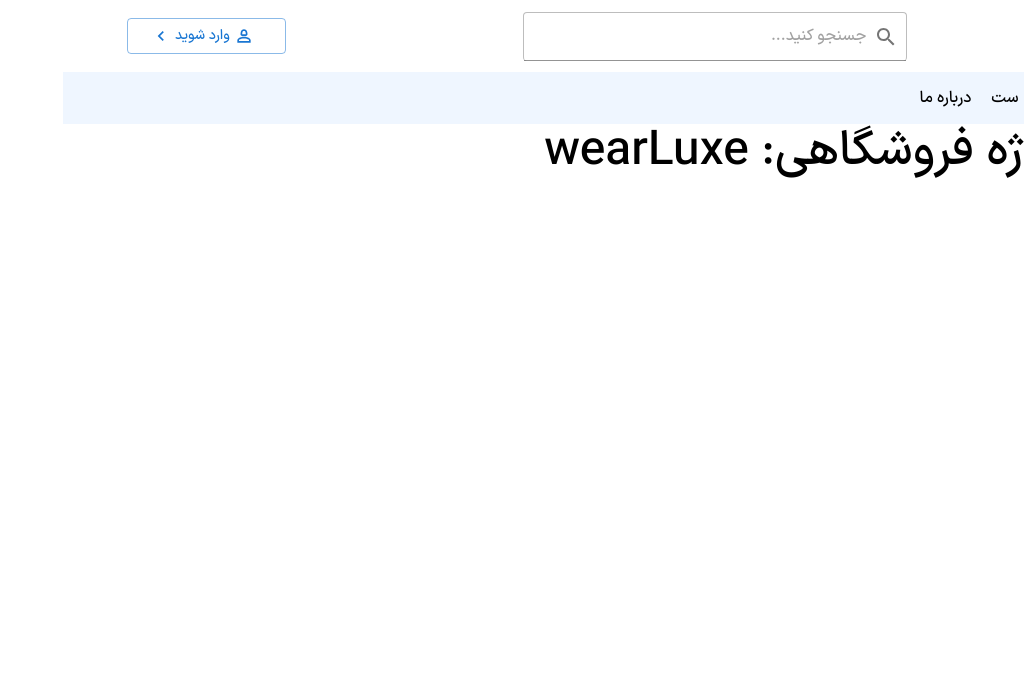
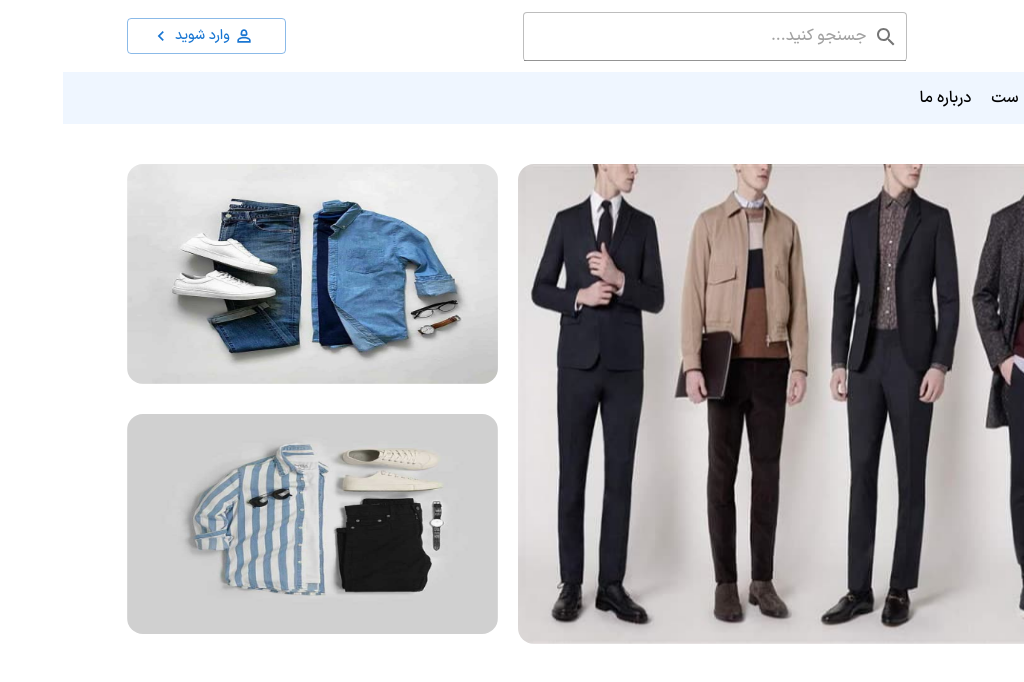
Before and after one commit to mehrdadj2005/WearLuxe, a Next.js app: page / in a window 1280 px wide. Shown: the top 682 px of the page, without its empty margins (256-1280 px from the left). Built offline with nearby package versions, Linux system fonts and the light colour scheme; what @mui/material-nextjs would draw is missing.

Commit message:
feat: add hero section layout

```diff
--- a/src/app/page.tsx
+++ b/src/app/page.tsx
@@ -1,11 +1,7 @@
-import { Typography } from "@mui/material";
+import HeroSection from "@/components/layout/hero";
 
 export default function HomePage() {
   return (
-    <div>
-      <Typography variant="h3">
-        سلام این یک پروژه فروشگاهی: wearLuxe
-      </Typography>
-    </div>
+    <HeroSection />
   );
 }
--- /dev/null
+++ b/src/components/layout/hero.tsx
@@ -0,0 +1,85 @@
+"use client"
+
+import { Swiper, SwiperSlide } from "swiper/react";
+import 'swiper/css';
+import Image from "next/image";
+import hero01 from "../../../public/images/hero01.webp"
+import hero02 from "../../../public/images/hero02.jpg"
+import hero03 from "../../../public/images/hero03.jpg"
+import hero04 from "../../../public/images/hero04.jpg"
+import hero05 from "../../../public/images/hero05.jpg"
+import hero06 from "../../../public/images/hero06.jpg"
+import hero07 from "../../../public/images/hero07.jpg"
+import { Autoplay } from "swiper/modules";
+import { Container } from "@mui/material";
+
+function HeroSection() {
+    return (
+        <Container className="grid grid-cols-3 gap-3 md:gap-5 py-10">
+            <div className="col-span-3 md:col-span-2">
+                <Swiper
+                    centeredSlides={true}
+                    autoplay={{
+                        delay: 3500,
+                        disableOnInteraction: false,
+                    }}
+                    modules={[Autoplay]}
+                    className="mySwiper !m-0 rounded-2xl"
+                >
+                    <SwiperSlide>
+                        <Image src={hero01} alt="لباس مردانه" width={500} height={500} className="w-full bg-cover h-[300px] md:h-[480px]" />
+                    </SwiperSlide>
+                    <SwiperSlide>
+                        <Image src={hero02} alt="لباس مردانه" width={500} height={500} className="w-full bg-cover h-[300px] md:h-[480px]" />
+                    </SwiperSlide>
+                    <SwiperSlide>
+                        <Image src={hero03} alt="لباس مردانه" width={500} height={500} className="w-full bg-cover h-[300px] md:h-[480px]" />
+                    </SwiperSlide>
+                </Swiper>
+            </div>
+
+            <div className="hidden col-span-1 md:flex flex-col h-full gap-5">
+                <div className="h-full">
+                    <Swiper
+                        centeredSlides={true}
+                        autoplay={{
+                            delay: 3500,
+                            disableOnInteraction: false,
+                        }}
+                        modules={[Autoplay]}
+                        className="mySwiper !m-0 rounded-2xl"
+                    >
+                        <SwiperSlide>
+                            <Image src={hero04} alt="لباس مردانه" width={500} height={500} className="w-full bg-cover md:h-[220px]" />
+                        </SwiperSlide>
+                        <SwiperSlide>
+                            <Image src={hero05} alt="لباس مردانه" width={500} height={500} className="w-full bg-cover md:h-[220px]" />
+                        </SwiperSlide>
+                    </Swiper>
+                </div>
+                <div className="h-full">
+                    <Swiper
+                        spaceBetween={10}
+                        centeredSlides={true}
+                        autoplay={{
+                            delay: 3500,
+                            disableOnInteraction: false,
+                        }}
+                        modules={[Autoplay]}
+                        className="mySwiper !m-0 rounded-2xl"
+                    >
+                        <SwiperSlide>
+                            <Image src={hero06} alt="لباس مردانه" width={500} height={500} className="w-full bg-cover md:h-[220px]" />
+                        </SwiperSlide>
+                        <SwiperSlide>
+                            <Image src={hero07} alt="لباس مردانه" width={500} height={500} className="w-full bg-cover md:h-[220px]" />
+                        </SwiperSlide>
+                    </Swiper>
+                </div>
+
+            </div>
+        </Container>
+    );
+}
+
+export default HeroSection;
```
